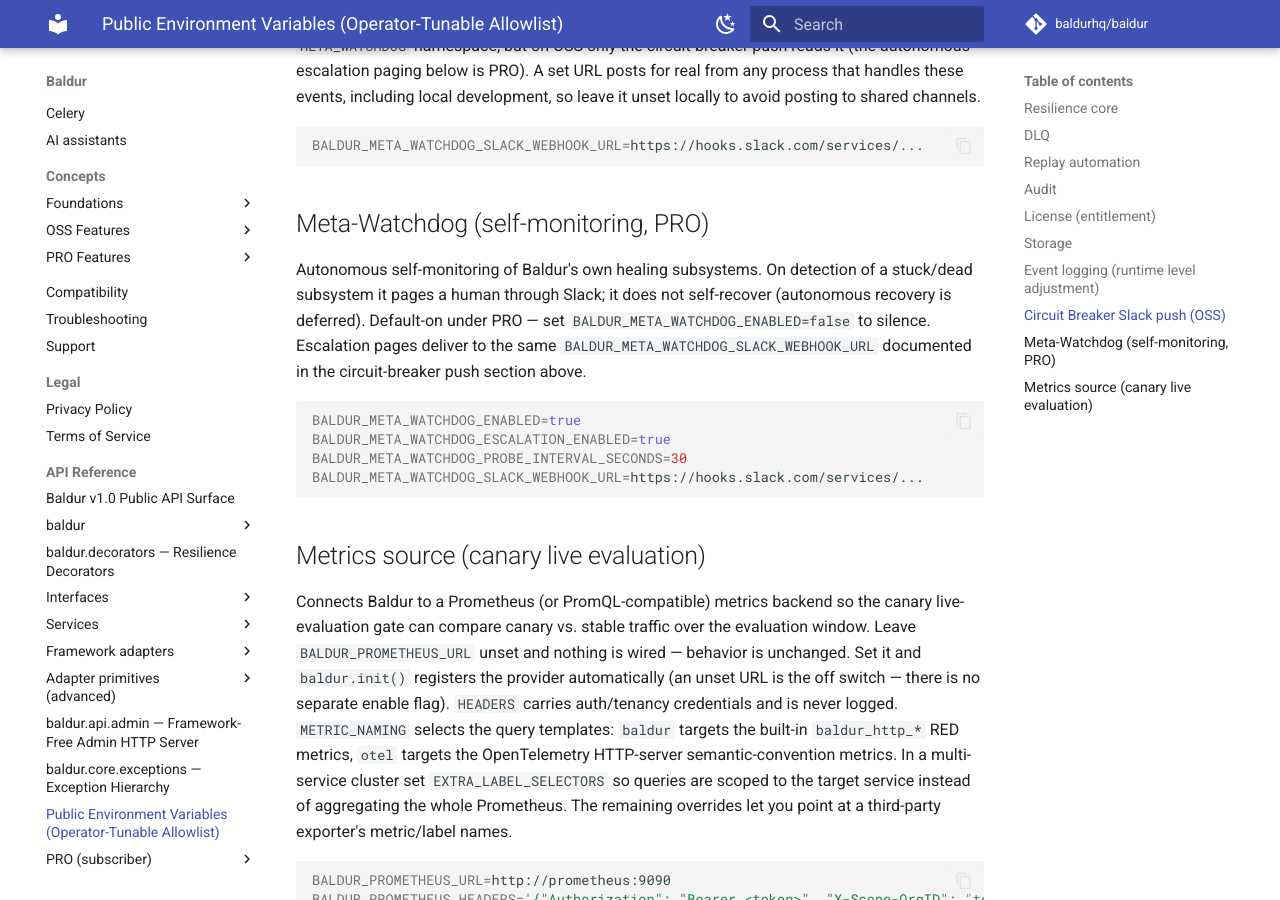
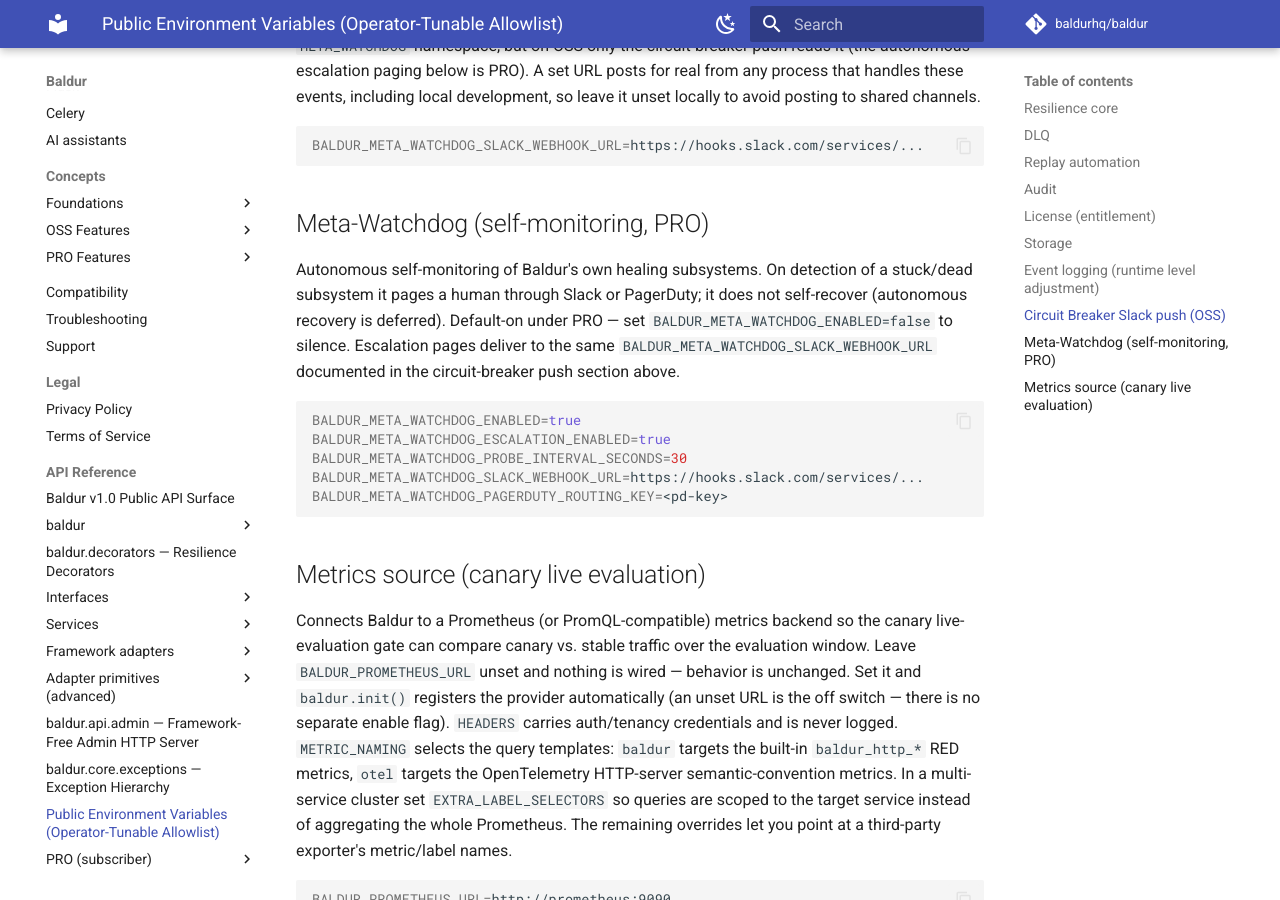
Before and after one commit to baldurhq/baldur, an MkDocs documentation site: the page built from docs/reference/env-vars.md, in a window 1280 px wide and 900 px high, scrolled down 2949 px. Built offline with MkDocs 1.6.1 and Material for MkDocs 9.7.7, drawn with Linux system fonts in a browser that asks for light colours; comment, search, counter and statistics services are not loaded.

Commit message:
docs(meta-watchdog): re-advertise PagerDuty after live Events API smoke
The PagerDuty escalation path passed its live delivery smoke (a real
Events API trigger accepted by the live endpoint, incident verified in
the PagerDuty UI), so published operator guidance documents it again
alongside Slack:

- concepts/pro/meta-watchdog.md: PagerDuty routing-key row restored to
  the config table; prose names both paging channels
- reference/env-vars.md: PagerDuty routing-key line restored to the
  Meta-Watchdog block
- runbooks/meta-watchdog-escalation-response.md: channel diagnostics
  cover both channels again

Co-Authored-By: Claude Fable 5 <noreply@anthropic.com>

````diff
--- a/docs/reference/env-vars.md
+++ b/docs/reference/env-vars.md
@@ -142,7 +142,7 @@ BALDUR_META_WATCHDOG_SLACK_WEBHOOK_URL=https://hooks.slack.com/services/...
 ## Meta-Watchdog (self-monitoring, PRO)
 
 Autonomous self-monitoring of Baldur's own healing subsystems. On detection
-of a stuck/dead subsystem it pages a human through Slack; it does not
+of a stuck/dead subsystem it pages a human through Slack or PagerDuty; it does not
 self-recover (autonomous recovery is deferred). Default-on under PRO — set
 `BALDUR_META_WATCHDOG_ENABLED=false` to silence. Escalation pages deliver to
 the same `BALDUR_META_WATCHDOG_SLACK_WEBHOOK_URL` documented in the
@@ -153,6 +153,7 @@ BALDUR_META_WATCHDOG_ENABLED=true
 BALDUR_META_WATCHDOG_ESCALATION_ENABLED=true
 BALDUR_META_WATCHDOG_PROBE_INTERVAL_SECONDS=30
 BALDUR_META_WATCHDOG_SLACK_WEBHOOK_URL=https://hooks.slack.com/services/...
+BALDUR_META_WATCHDOG_PAGERDUTY_ROUTING_KEY=<pd-key>
 ```
 
 ## Metrics source (canary live evaluation)
````
Also changed, not shown: docs/concepts/pro/meta-watchdog.md (+2 -1 lines), docs/runbooks/meta-watchdog-escalation-response.md (+4 -4 lines).
